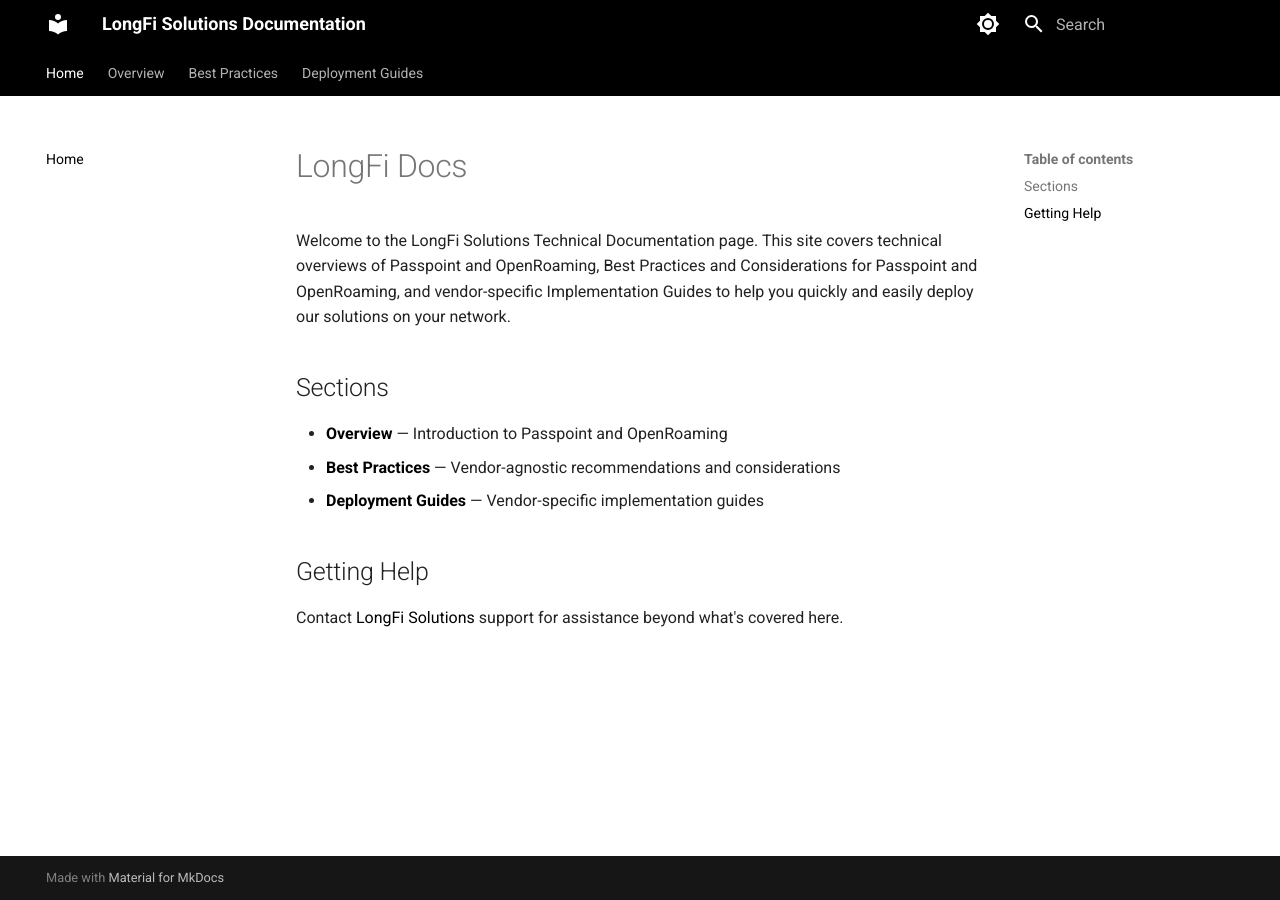
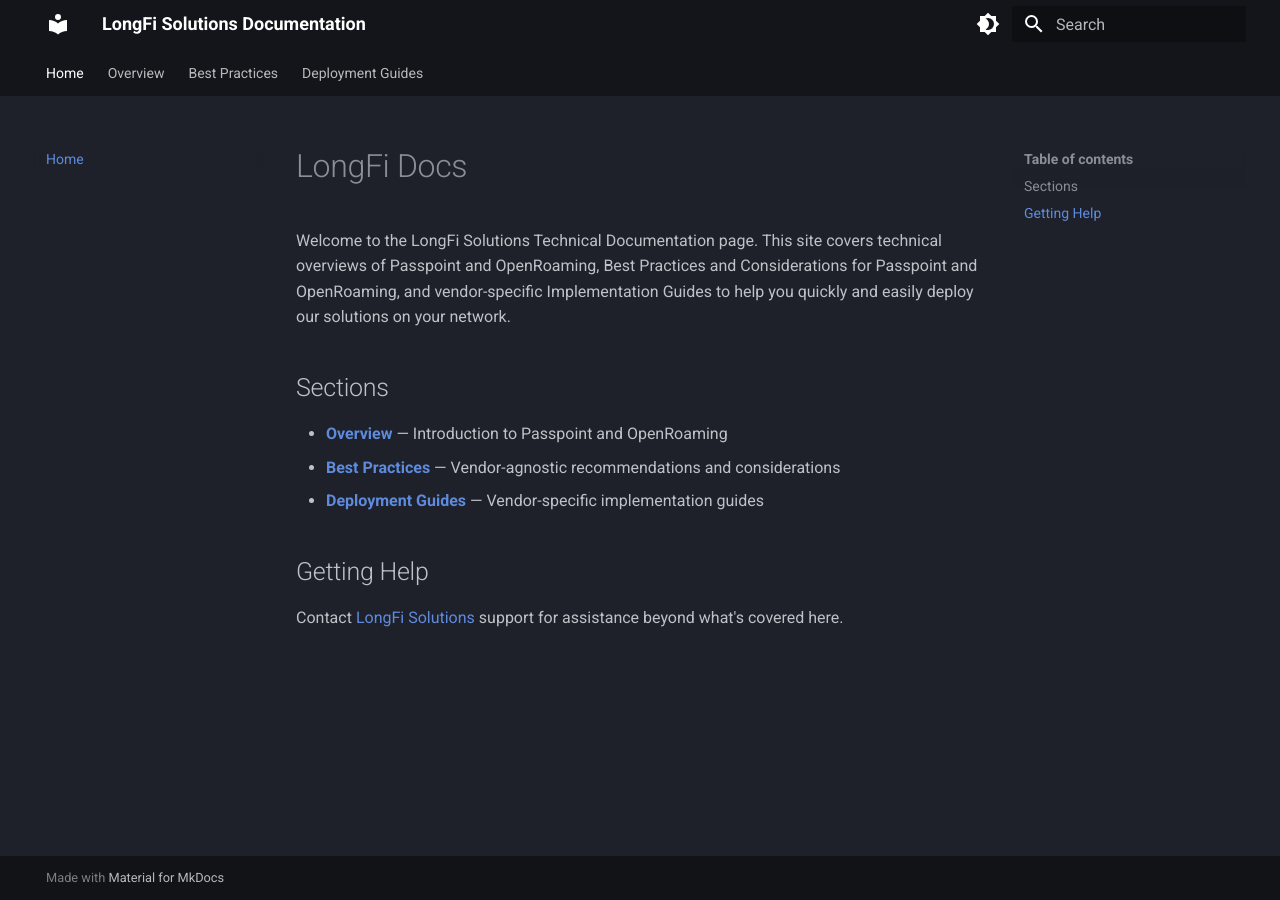
Before and after one commit to LongFi-Solutions/longfi-solutions.github.io, an MkDocs documentation site: the page built from docs/index.md, in a window 1280 px wide. Built offline with MkDocs 1.6.1 and Material for MkDocs 9.7.7, drawn with Linux system fonts in a browser that asks for light colours.

Commit message:
Set primary to black, slate as default scheme

```diff
--- a/mkdocs.yml
+++ b/mkdocs.yml
@@ -5,18 +5,18 @@ site_description: Deployment guides, vendor configuration, and best practices fo
 theme:
   name: material
   palette:
+    - scheme: slate
+      primary: black
+      accent: indigo
+      toggle:
+        icon: material/brightness-4
+        name: Switch to light mode
     - scheme: default
-      primary: custom
-      accent: custom
+      primary: black
+      accent: indigo
       toggle:
         icon: material/brightness-7
         name: Switch to dark mode
-    - scheme: slate
-      primary: custom
-      accent: custom
-      toggle:
-        icon: material/brightness-4
-        name: Switch to light mode
   features:
     - navigation.tabs
     - navigation.sections
```
